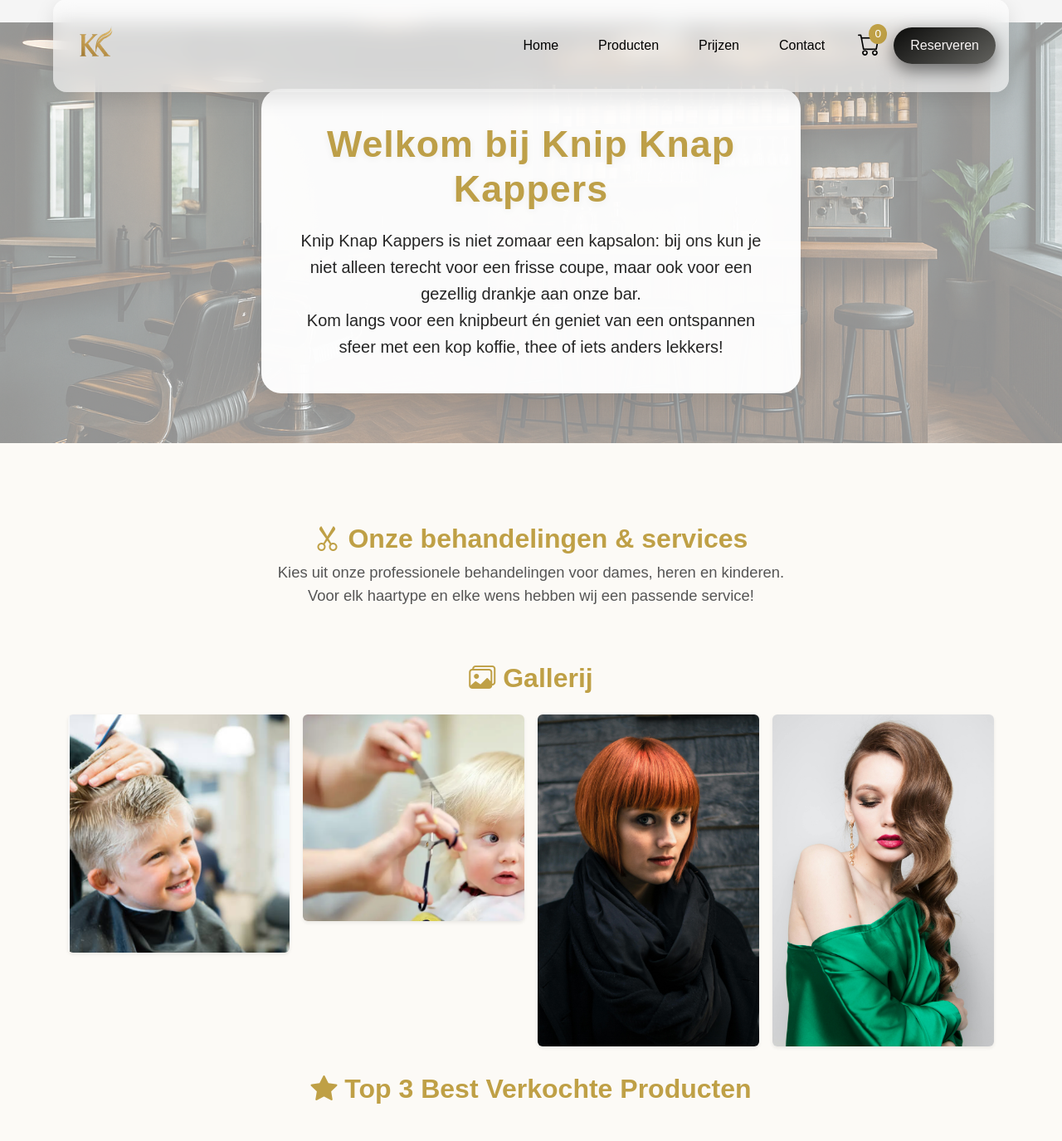
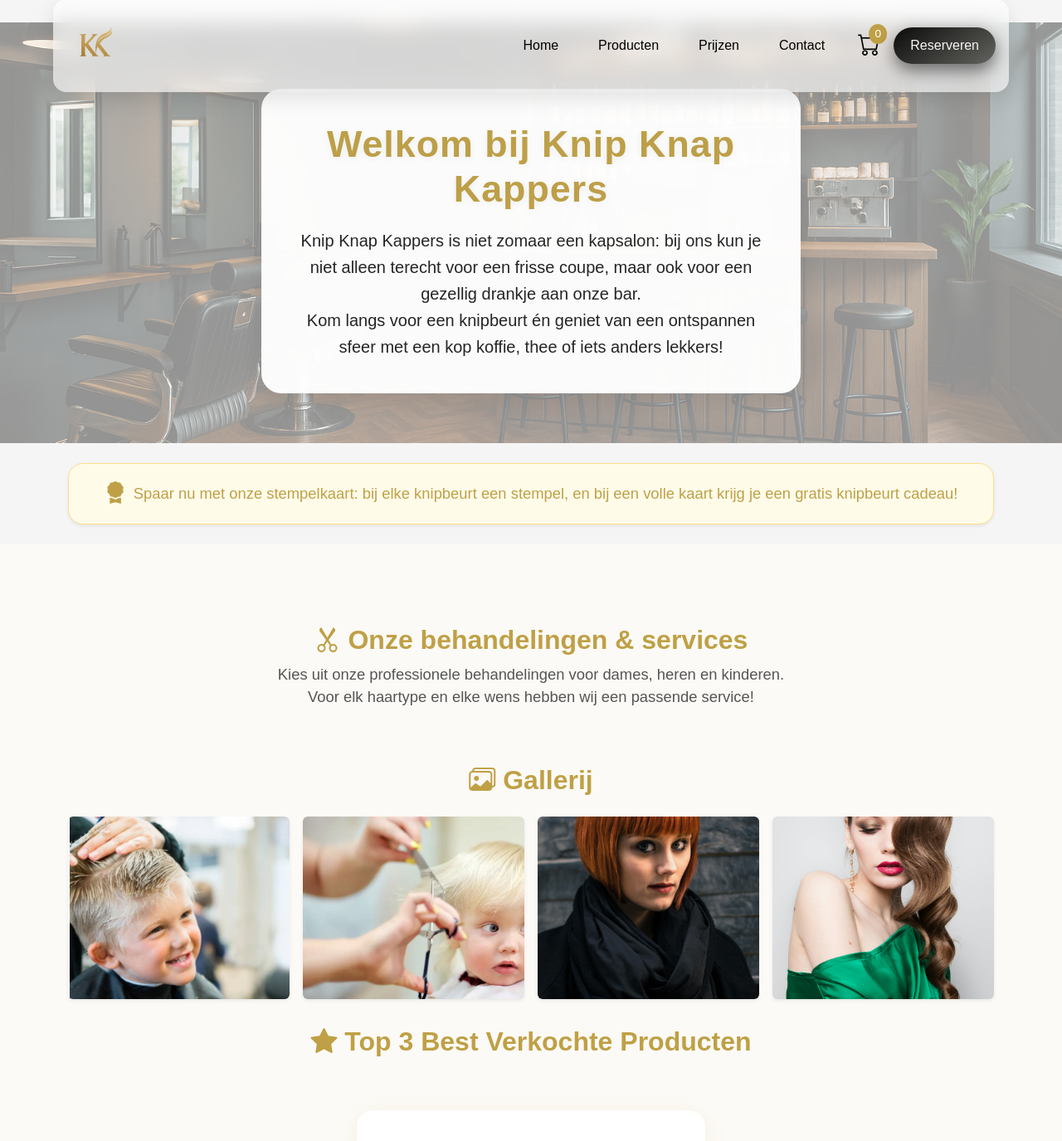
Before and after one commit to thymon26/knip-knap-kappers, a PHP site: page / in a window 1280 px wide. Shown: the part 21-1396 px from the top of the page at 83% size. Run offline with PHP 8.4, Linux system fonts and the light colour scheme; data that the repository does not hold is empty.

Commit message:
Update index.php

```diff
--- a/index.php
+++ b/index.php
@@ -306,6 +306,24 @@
         opacity: 1;
         pointer-events: auto;
     }
+
+    /* Gallerij styling */
+    .gallery-img {
+  width: 100%;
+  height: 220px;
+  object-fit: cover;
+  aspect-ratio: 1/1;
+  border-radius: 12px;
+  box-shadow: 0 2px 10px rgba(191,160,70,0.08);
+  transition: transform 0.25s, box-shadow 0.2s;
+}
+.gallery-thumb:hover .gallery-img {
+  transform: scale(1.06);
+  box-shadow: 0 8px 24px rgba(191,160,70,0.18);
+}
+@media (max-width: 700px) {
+  .gallery-img { height: 120px; }
+}
   </style>
 </head>
 <body>
@@ -340,6 +358,14 @@ $top3 = $pdo->query("
         </p>
       </div>
     </section>
+
+    <div class="container my-4">
+      <div class="alert alert-warning d-flex align-items-center justify-content-center shadow-sm" style="border-radius: 18px; font-size: 1.15rem; background: #fffbe9; color: #bfa046; border: 1.5px solid #ffe08a;">
+        <i class="bi bi-award-fill me-2" style="font-size:1.7rem;"></i>
+        Spaar nu met onze stempelkaart: bij elke knipbeurt een stempel, en bij een volle kaart krijg je een gratis knipbeurt cadeau!
+      </div>
+    </div>
+
     <section class="content" id="services" style="background: #fcfaf6; padding: 3rem 0 2rem 0;">
 
 <section class="content" id="services" style="background: #fcfaf6; padding: 3rem 0 2rem 0;">
```
